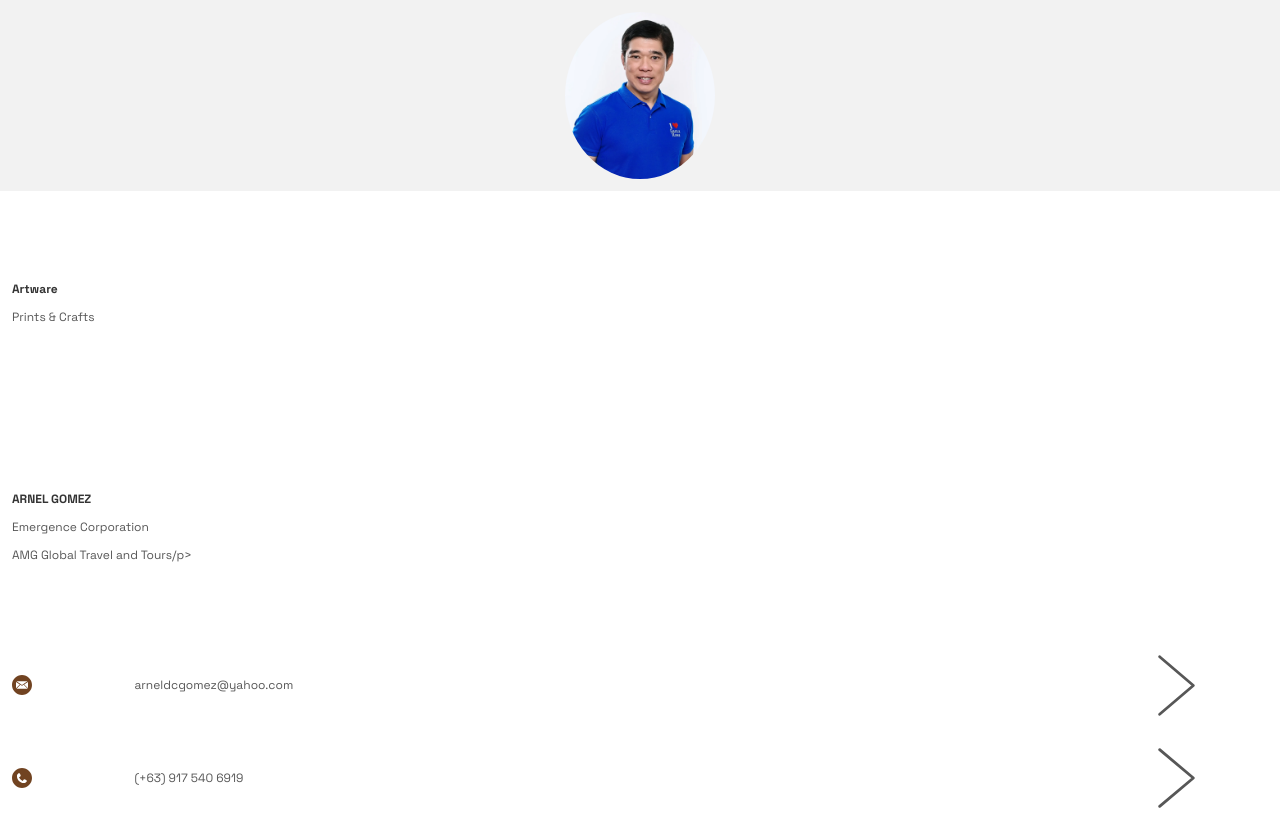
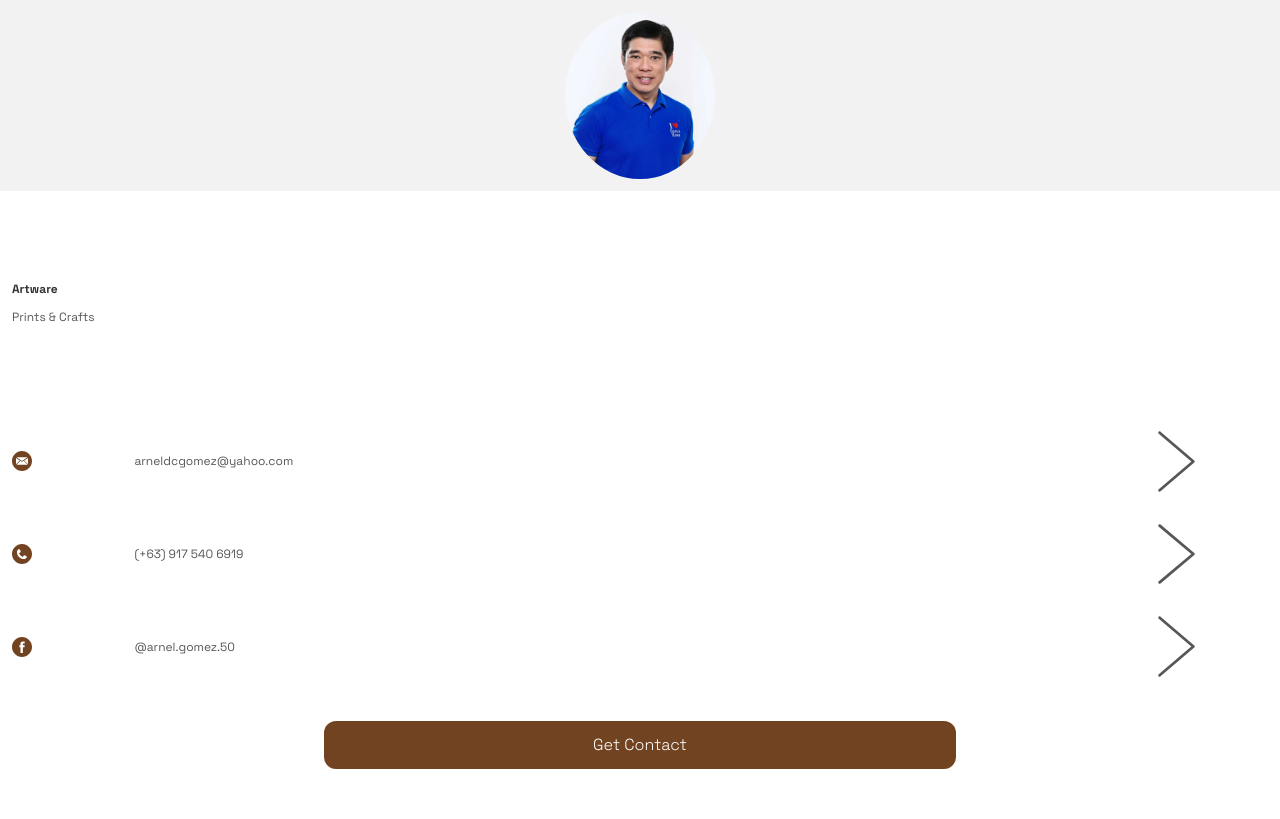
Before and after one commit to artwareprints/arnelgomez, a plain HTML site: page index.html in a window 1280 px wide. Shown: the top 819 px of the page. Drawn offline with Linux system fonts and the light colour scheme.

Commit message:
Update index.html

```diff
--- a/index.html
+++ b/index.html
@@ -29,21 +29,6 @@
           <p class="text-name">Artware </p>
           <p class="text-title-company"></p>
           <p class="text-title-company">Prints & Crafts</p>
-        </div>
-        <div class="col">
-          <img src="icon.png" alt="Company Logo">
-        </div>
-      </div>
-    </div>
-  </section>
-
-  <section class="bg-color-white primary-info">
-    <div class="container">
-      <div class="row name-title-company">
-        <div class="col is-6">
-          <p class="text-name">ARNEL GOMEZ</p>
-          <p class="text-title-company">Emergence Corporation</p>
-          <p class="text-title-company">AMG Global Travel and Tours/p>
         </div>
         <div class="col">
           <img src="icon.png" alt="Company Logo">
```
